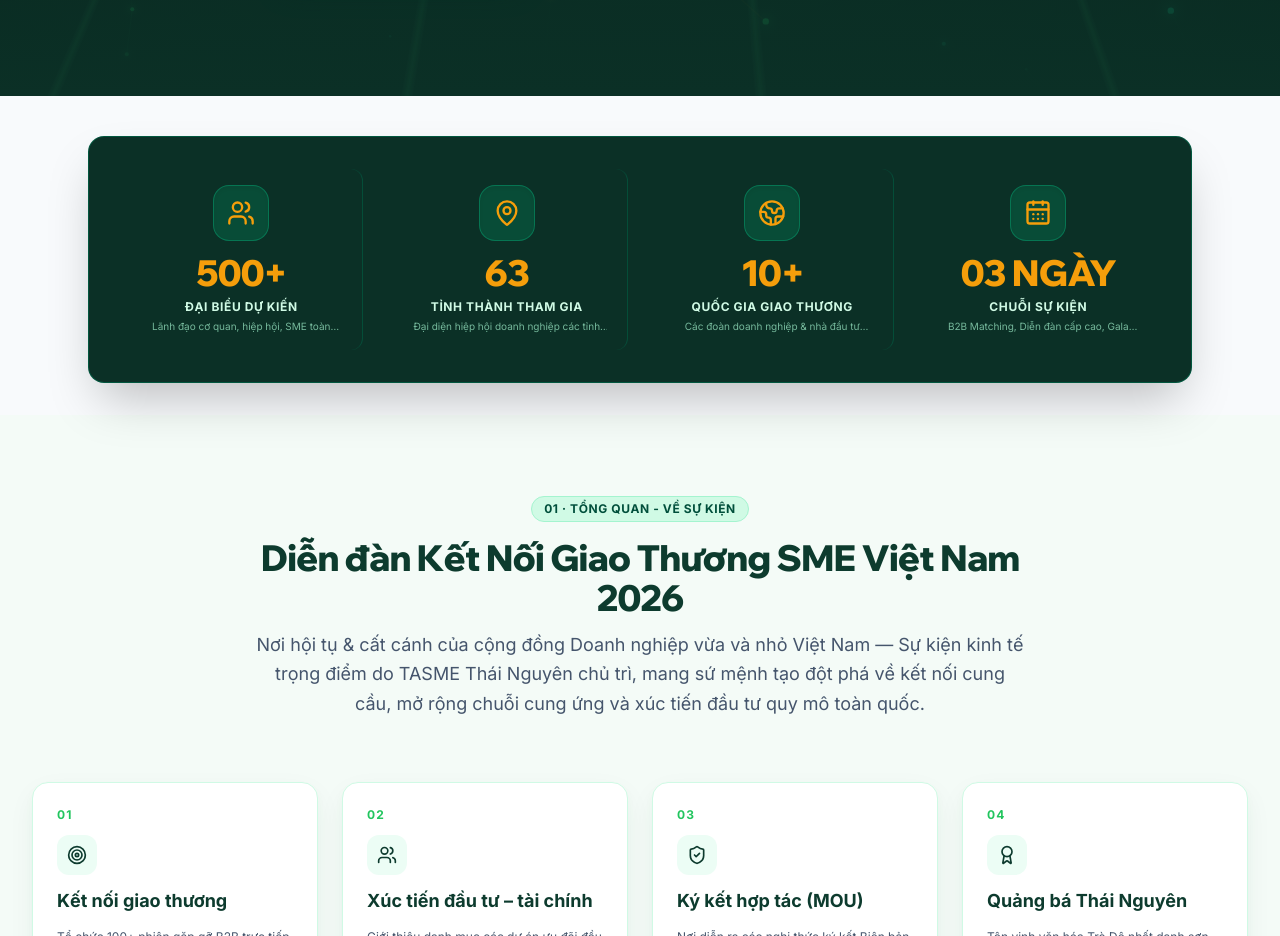
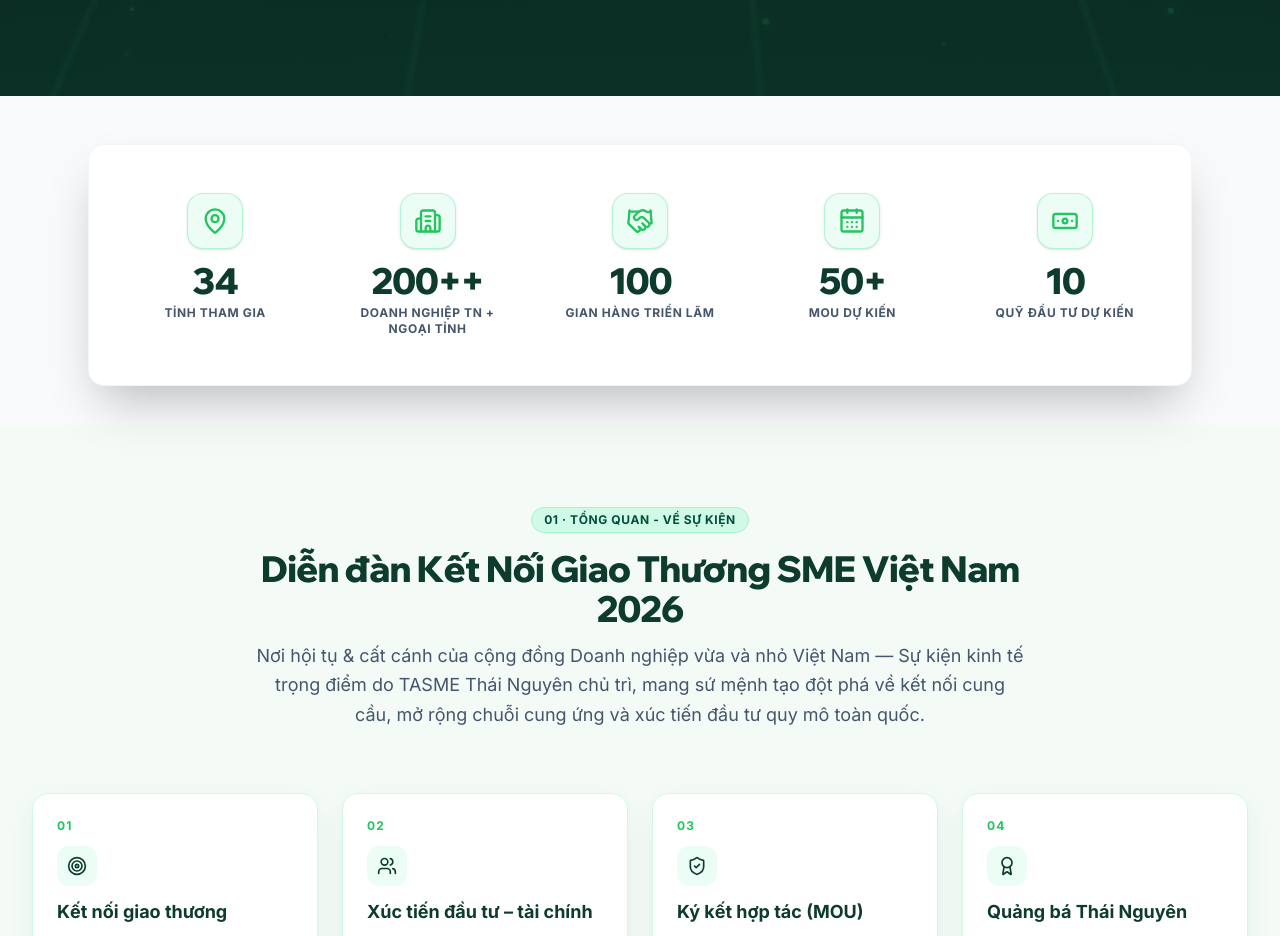
Before and after one commit to NguyenZak/sme-thainguyen, a Next.js app: page / in a window 1280 px wide. Shown: the part 920-1856 px from the top of the page. Built offline with nearby package versions, Linux system fonts and the light colour scheme; no server answers; the database is empty.

Commit message:
style(stats): restore clean white background card styling and original 5 statistic items while retaining full CMS connectivity

```diff
--- a/src/components/Statistics.tsx
+++ b/src/components/Statistics.tsx
@@ -49,10 +49,10 @@
   const items = content?.items && content.items.length > 0 ? content.items : DEFAULT_STATISTICS.items;
 
   return (
-    <div className="w-full max-w-6xl mx-auto px-4 sm:px-6 mt-10 mb-8 relative z-10">
-      <div className="bg-[#0B3026] text-white rounded-2xl shadow-2xl border border-emerald-800/80 p-5 sm:p-8 grid grid-cols-2 sm:grid-cols-2 lg:grid-cols-4 gap-4 sm:gap-6 divide-y sm:divide-y-0 lg:divide-x divide-emerald-800/60">
+    <div className="w-full max-w-6xl mx-auto px-4 sm:px-6 mt-12 mb-10 relative z-10">
+      <div className={`bg-white text-slate-800 rounded-2xl shadow-2xl border border-slate-100 p-5 sm:p-8 grid grid-cols-2 sm:grid-cols-3 lg:grid-cols-${Math.min(items.length, 5)} gap-4 sm:gap-6`}>
         {items.map((item, idx) => {
-          const IconComp = ICON_MAP[item.iconName || ""] || Users;
+          const IconComp = ICON_MAP[item.iconName || ""] || MapPin;
 
           return (
             <motion.div
@@ -60,26 +60,21 @@
               initial={{ opacity: 0, y: 20 }}
               whileInView={{ opacity: 1, y: 0 }}
               viewport={{ once: true, amount: 0.1 }}
-              transition={{ duration: 0.6, delay: idx * 0.1, ease: "easeOut" }}
-              className="flex flex-col items-center text-center p-3 sm:p-4 rounded-xl hover:bg-white/5 transition-colors"
+              transition={{ duration: 0.7, delay: idx * 0.1, ease: "easeOut" }}
+              className="flex flex-col items-center text-center p-3 sm:p-4 rounded-xl hover:bg-slate-50 transition-colors"
             >
-              <div className="w-12 h-12 sm:w-14 sm:h-14 rounded-xl sm:rounded-2xl bg-emerald-500/20 border border-emerald-400/30 flex items-center justify-center mb-2.5 sm:mb-3 shadow-inner">
-                <IconComp className="w-6 h-6 sm:w-7 sm:h-7 text-[#F59E0B]" />
+              <div className="w-12 h-12 sm:w-14 sm:h-14 rounded-xl sm:rounded-2xl bg-emerald-50 border border-emerald-200/80 flex items-center justify-center mb-2 sm:mb-3 shadow-sm">
+                <IconComp className="w-6 h-6 sm:w-7 sm:h-7 text-[#22C55E]" />
               </div>
               <div
-                className="text-2xl sm:text-4xl font-black text-[#F59E0B] tracking-tight"
+                className="text-2xl sm:text-4xl font-extrabold text-[#0D3B2E] tracking-tight"
                 style={{ fontFamily: "var(--font-wix-display), sans-serif" }}
               >
-                <Counter end={item.value} suffix={item.suffix} formatZero={item.value < 10} />
+                <Counter end={item.value} suffix={item.suffix} formatZero={item.value < 10 && item.value > 0} />
               </div>
-              <p className="text-[11px] sm:text-xs font-extrabold text-emerald-100 mt-1.5 uppercase tracking-wider">
+              <p className="text-[11px] sm:text-xs font-bold text-slate-600 mt-1 uppercase tracking-wider">
                 {item.label}
               </p>
-              {item.subtext && (
-                <p className="text-[10px] text-emerald-200/70 mt-1 line-clamp-1 max-w-[200px]">
-                  {item.subtext}
-                </p>
-              )}
             </motion.div>
           );
         })}
--- a/src/constants/defaultContent.ts
+++ b/src/constants/defaultContent.ts
@@ -365,35 +365,43 @@
   items: [
     {
       id: "stat-1",
-      value: 500,
-      suffix: "+",
-      label: "ĐẠI BIỂU DỰ KIẾN",
-      subtext: "Lãnh đạo cơ quan, hiệp hội, SME toàn quốc & đối tác FDI quốc tế",
-      iconName: "Users"
+      value: 34,
+      suffix: "",
+      label: "Tỉnh tham gia",
+      subtext: "Hiệp hội doanh nghiệp các tỉnh thành",
+      iconName: "MapPin"
     },
     {
       id: "stat-2",
-      value: 63,
-      suffix: "",
-      label: "TỈNH THÀNH THAM GIA",
-      subtext: "Đại diện hiệp hội doanh nghiệp các tỉnh thành phố",
-      iconName: "MapPin"
+      value: 200,
+      suffix: "++",
+      label: "Doanh nghiệp TN + ngoại tỉnh",
+      subtext: "Doanh nghiệp SME & FDI toàn quốc",
+      iconName: "Building2"
     },
     {
       id: "stat-3",
-      value: 10,
-      suffix: "+",
-      label: "QUỐC GIA GIAO THƯƠNG",
-      subtext: "Các đoàn doanh nghiệp & nhà đầu tư quốc tế",
-      iconName: "Globe2"
+      value: 100,
+      suffix: "",
+      label: "Gian hàng triển lãm",
+      subtext: "Gian hàng chuẩn & VIP tại May Plaza",
+      iconName: "Handshake"
     },
     {
       id: "stat-4",
-      value: 3,
-      suffix: " NGÀY",
-      label: "CHUỖI SỰ KIỆN",
-      subtext: "B2B Matching, Diễn đàn cấp cao, Gala Dinner & Triển lãm",
+      value: 50,
+      suffix: "+",
+      label: "MOU dự kiến",
+      subtext: "Phiên giao thương kết nối 1:1",
       iconName: "Calendar"
+    },
+    {
+      id: "stat-5",
+      value: 10,
+      suffix: "",
+      label: "Quỹ đầu tư dự kiến",
+      subtext: "Quỹ mạo hiểm & Nhà đầu tư",
+      iconName: "Banknote"
     }
   ]
 };
```
